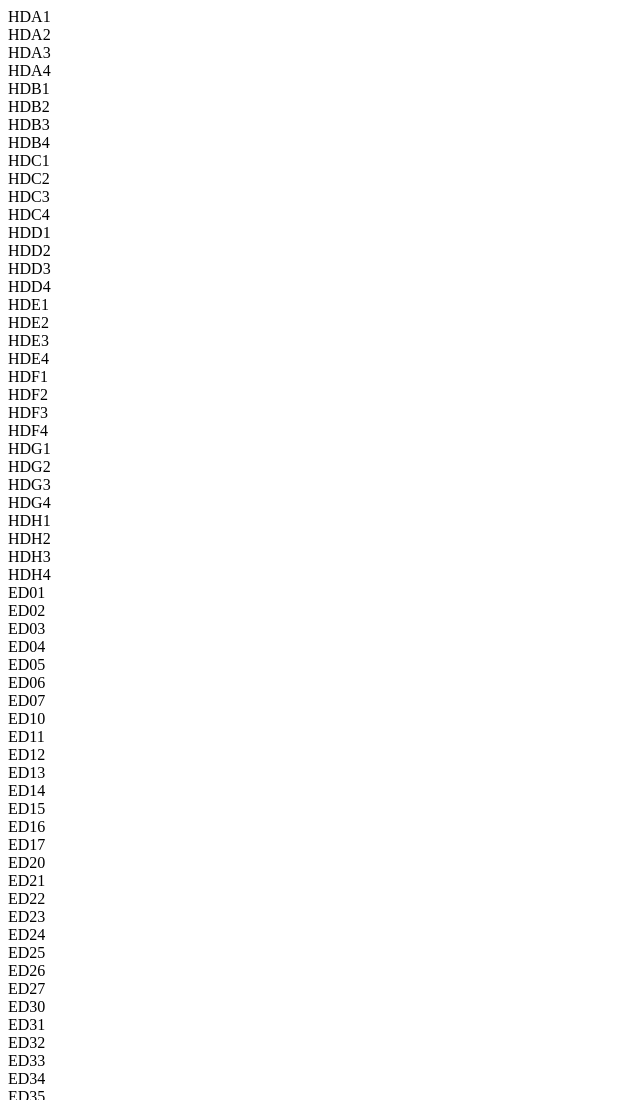
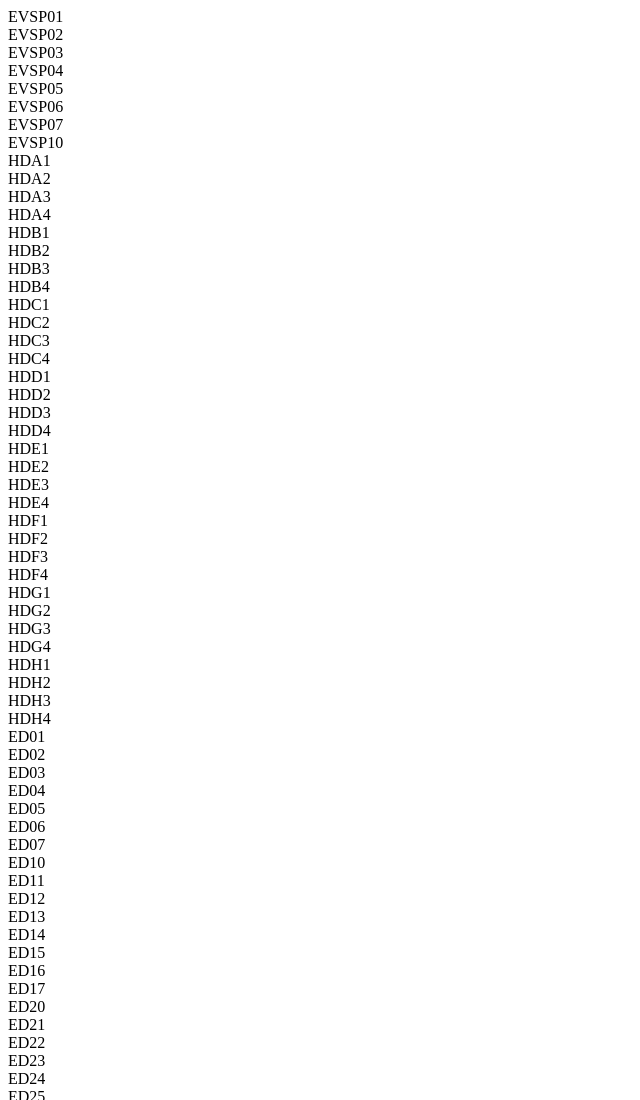
Before and after one commit to kowalcj0/crimson-hawks, a plain HTML site: page hotdesks.html in a window 1280 px wide. Shown: the top 1100 px of the page, without its empty margins (0-640 px from the left). Drawn offline with nearby package versions, Linux system fonts and the light colour scheme.

Commit message:
added first version of events

```diff
--- a/hotdesks.html
+++ b/hotdesks.html
@@ -56,6 +56,17 @@ rel="stylesheet">
   }
   </style>
 <body>
+
+<div id="EVENTSPACES">
+    <div id="EVSP01">EVSP01</div>
+    <div id="EVSP02">EVSP02</div>
+    <div id="EVSP03">EVSP03</div>
+    <div id="EVSP04">EVSP04</div>
+    <div id="EVSP05">EVSP05</div>
+    <div id="EVSP06">EVSP06</div>
+    <div id="EVSP07">EVSP07</div>
+    <div id="EVSP10">EVSP10</div>
+</div>
 
 <div id="hotdesks">
     <div id="HDA1">HDA1</div>
--- a/js/hotdesks.js
+++ b/js/hotdesks.js
@@ -65,6 +65,27 @@ var empdesks = [
 ]
 
 
+var eventspaces = [
+["EVSP01","Fostering IoT entreeurship workshop","28/11/2014 09:00","28/11/2014 14:00","http://www.digitalcatapultcentre.org.uk/event/fostering-iot-entrepreneurship/",""],
+["EVSP02","Digital TV Group Global TV Innovation Detonator","01/12/2014 09:00","01/12/2014 12:30","http://www.digitalcatapultcentre.org.uk/event/dtg-global-tv-innovation-detonator/",""],
+["EVSP03","Catapult Programme SME Event","02/12/2014 17:00","02/12/2014 21:30","http://www.digitalcatapultcentre.org.uk/event/cross-catapult-sme-event/",""],
+["EVSP04","101 Digital Breakfast: A new blueprint for Copyright Licensing","03/12/2014 09:00","03/12/2014 10:30","http://www.digitalcatapultcentre.org.uk/event/101-digital-breakfast-future-of-copyright-licensing/","Dr. Dinusha Mendis, Bournemouth University|Dr. Davide Secchi, Bournemouth University"],
+["EVSP05","Copyright Sandpit: Interactive SME  workshop","03/12/2014 11:00","03/12/2014 14:00","http://www.digitalcatapultcentre.org.uk/event/understanding-uk-copyright-law-an-interactive-workshop-for-photographers-and-illustrators/ ","Prof. Ronan Deazley, Professor of Copyright Law - University of Glasgow. Editor, Copyright User Portal|Bartolomeo Meletti, Lead Producer - Copyright User Portal|Dr. Dinusha Mendis, Co Director of CIPPM - Bournemouth University. Lead Academic, Copyright User Portal|Dominic Young, CEO - The Copyright Hub"],
+["EVSP06","IBM Hackathon","03/12/2014 10:00","04/12/2014 00:00","http://www.digitalcatapultcentre.org.uk/event/digital-health-hack-day/ ",""],
+["EVSP07","Content, Customers & Communities in the Media Landscape","04/12/2014 09:30","04/12/2014 16:30","http://www.digitalcatapultcentre.org.uk/event/content-customers-and-communities/ ","Ruben Kostucki, Growth Director - Makers Academy|James Woudhuysen, Futurologist|Lisa Mandell, Co-Founder - QuillContent|Kerensa Jennings, Head of Strategic Delivery - BBC"],
+["EVSP10","CREATe Public Domain Workshop for Creative Businesses","05/12/2014 09:00","05/12/2014 14:00","http://www.digitalcatapultcentre.org.uk/event/create-public-domain-workshop-for-creative-businesses-2/ ",""],
+["EVSP07","Gaming Intelligence Through Data","08/12/2014 09:00","08/12/2014 16:00","http://www.digitalcatapultcentre.org.uk/event/gaming-intelligence-through-data/ ","Nicholas Lovell, Director - GAMESbrief"],
+["EVSP10","D5 Summit","10/12/2014 09:00","10/12/2014 14:00","",""],
+["EVSP07","Digital Health Pitstop","08/12/2014 09:00","12/12/2014 17:30","http://www.digitalcatapultcentre.org.uk/event/healthpitstop/ ",""],
+["EVSP02","Catch Me If You Can: Business Opportunities in Cyber Security","15/12/2014 09:00","15/12/2014 13:00","http://www.digitalcatapultcentre.org.uk/event/catch-me-if-you-can-business-opportunities-in-cyber-security/ ","Sam Keayes, VP Consulting & Cyber Security Services (CIC) - Quintec a Thales Business|Rob Price, Head of Digital UK&I - Atos Consulting|Mark Brown, Executive Director Cyber Security & Resilience - EY"],
+["EVSP10","Data is the New Money: Opportunities in Big Data, Now and in the Future","15/12/2014 13:00","15/12/2014 17:00","http://www.digitalcatapultcentre.org.uk/event/data-is-the-new-money-opportunities-in-big-data-now-and-in-the-future/ ","Carlo Gagliardi, Partner & Co-Lead - Digital Practice|Shahbaz Haque, Director - Hitachi Consulting|John Levell, Associate Partner and UK&I Head of Digital - EY"],
+["EVSP03","Reinventing the High Street","16/12/2014 09:30","16/12/2014 17:30","http://www.digitalcatapultcentre.org.uk/event/reinventing-the-high-street-conference/ ","Ben Brown, Founder - Shopwave|Jonathan Duffy, Managing Director - beacontent|Michelle Lowe FAcSS, University of Southampton"],
+["EVSP05","UK Digital Summit for Policy & Business","17/12/2014 09:00","17/12/2014 17:00","http://www.digitalcatapultcentre.org.uk/event/uk-digital-summit/ ","Mary Kyriakidi, VP Insight for Branded Services and Content – BBC Worldwide|Paul Spence, Director of Strategy and Corporate Affairs – EDF Energy|Paul Gainham, Senior Director of Vertical Marketing EMEA – Juniper Networks|"],
+["EVSP01","IBM Hackathon","17/12/2014 10:00","17/12/2014 00:00","",""],
+["EVSP09","When Data Becomes Knowledge: Catapult Staff Conference","18/12/2014 11:00","18/12/2014 16:00","",""],
+["EVSP02","101 Launch Season Closing Party","18/12/2014 18:00","18/12/2014 22:00","",""]
+]
+
 String.format = function() {
     // The string containing the format items (e.g. "{0}")
     // will and always has to be the first argument.
@@ -101,8 +122,9 @@ var getDeskDetails = function(desks, deskId) {
 
    var HDcols = ["Desk","Name","Organistation","Email","Phone","Time in","Time Out"];
    var EDcols = ["Desk","Name","Role","Email","Phone"];
+   var EVcols = ["Event Space","Name","Start","Finish","Link","Speakers"]
+
    var output = "<table id='deskDetails' class='deskDetails'>";
-
    var cellTemplate = "<tr id='{0}Cell' class='tooltipCell'>"+
                            "<td colspan=2 id='{1}Field' class='tooltipField'>{2}</td>"+
                            "<td id='{3}Value' class='tooltipValue'>{4}</td>"+
@@ -111,6 +133,7 @@ var getDeskDetails = function(desks, deskId) {
    var cols = null;
    if (desks[0].length == HDcols.length) { cols = HDcols; console.log("HDcols"); }
    if (desks[0].length == EDcols.length) { cols = EDcols; console.log("EDcols"); }
+   if (desks[0].length == EVcols.length) { cols = EVcols; console.log("EVcols"); }
    for (col in cols) {
         c = String.format(cellTemplate,
                           cols[col].replace(" ",""),
@@ -127,6 +150,19 @@ var getDeskDetails = function(desks, deskId) {
 
 !function ($) {
   $(function(){
+
+    $("div[id*='EVSP']").click(function() {
+        $(this).tooltip({
+            items: "[id]",
+            content: function() {
+                var element = $( this );
+                return getDeskDetails(eventspaces, element.context.id);
+            },
+            //show: "slideDown", // show immediately
+            show: { effect: function() { $(this).fadeTo(300, 0.9);}, length:0},
+        });
+        $(this).tooltip("open");
+    });
 
     $("div[id*='HD']").click(function() {
         $(this).tooltip({
```
